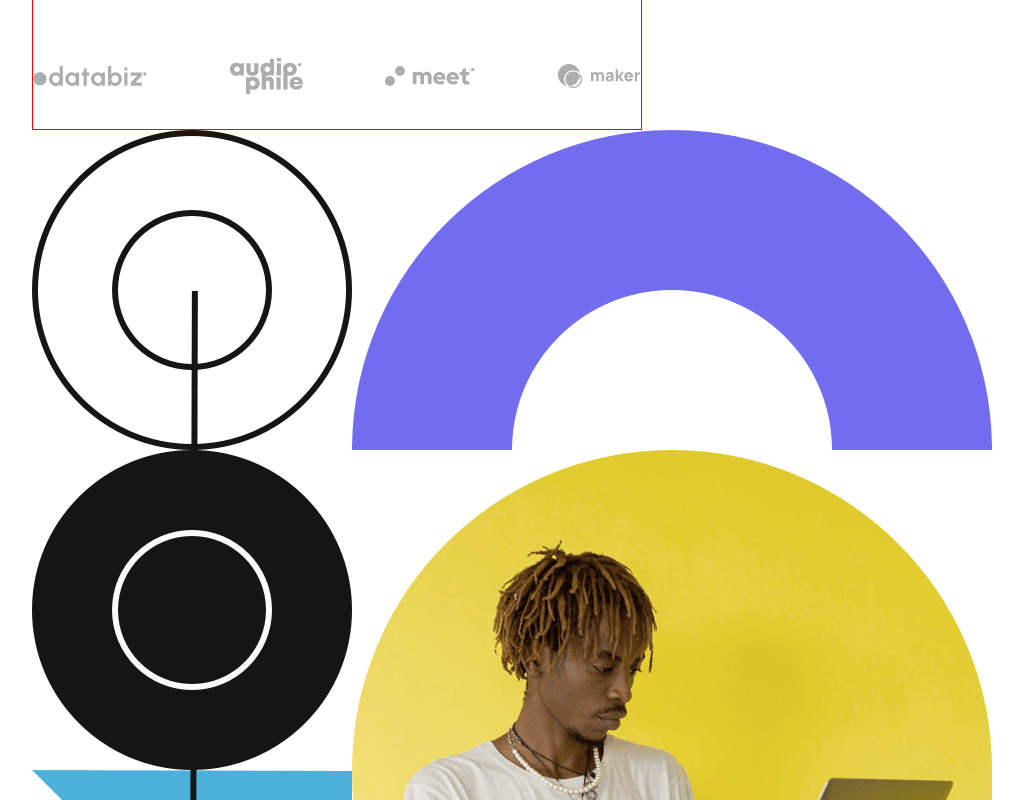
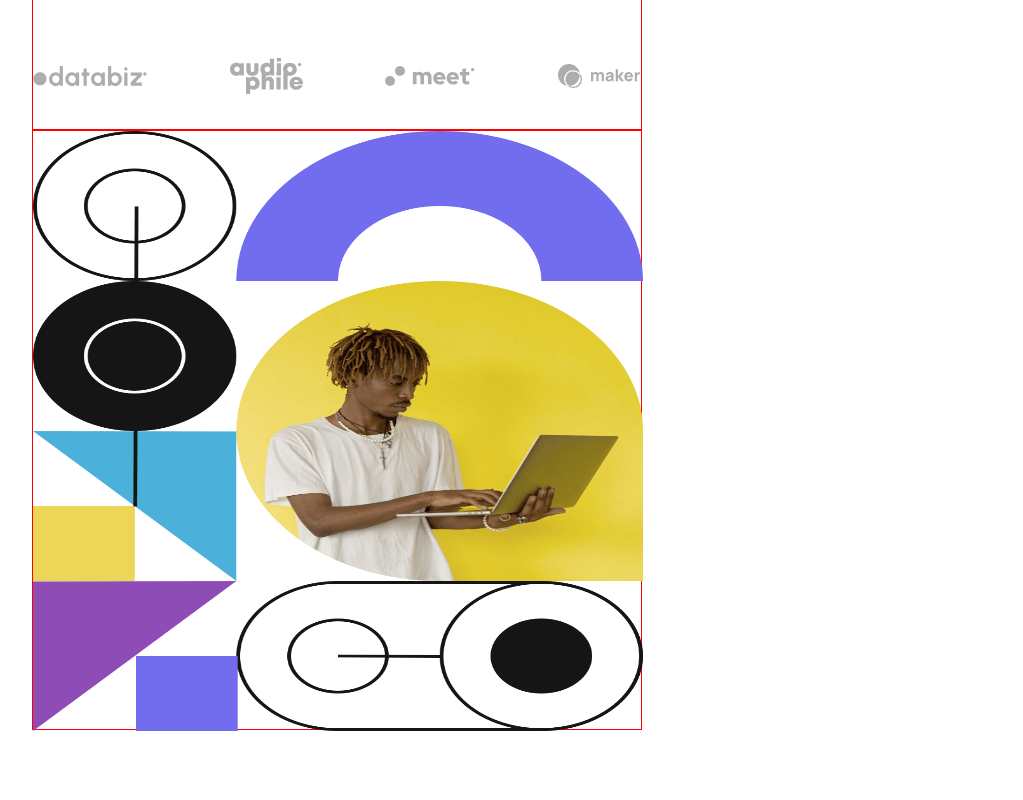
Before and after one commit to Danielaigm/makaia-2-workshop2, a plain HTML site: page index.html in a window 1280 px wide. Shown: the part 520-1320 px from the top of the page, without its empty margins (18-1041 px from the left). Drawn offline with Linux system fonts and the light colour scheme.

Commit message:
Arreglando estilos

```diff
--- a/index.html
+++ b/index.html
@@ -37,7 +37,7 @@
 
         <section class="imgContainer">
             <!-- aquií trabaja jose -->
-            <img class="imgContainer__img" src="/makaia-2-workshop2/img/image-hero-desktop.png" alt="section2">
+            <img class="imgContainer__img" src="./img/image-hero-desktop.png" alt="section2">
 
 
         </section>
--- a/style.css
+++ b/style.css
@@ -1,7 +1,3 @@
-
-
-
-
 
 @import url("https://fonts.googleapis.com/css2?family=Epilogue:wght@500;700&display=swap");
 * {
@@ -51,7 +47,7 @@ main {
   justify-content: space-between;
   margin-top: 80px;
   width: 100%;
-======
+}
 .imgContainer {
   border: 1px solid red;
   width: 610px;
```
